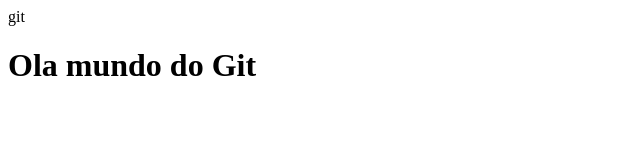
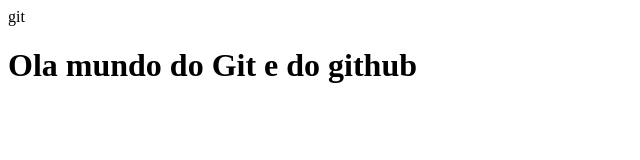
Before and after one commit to felpsthsatan/aula-de-git-, a plain HTML site: page index.html in a window 1280 px wide. Shown: the whole page, without its empty margins (0-640 px from the left). Drawn offline with Linux system fonts and the light colour scheme.

Commit message:
adicionamos a palavra Github

```diff
--- a/index.html
+++ b/index.html
@@ -9,7 +9,7 @@
 </head>
 
 <body>
-  <h1>Ola mundo do Git</h1>
+  <h1>Ola mundo do Git e do github</h1>
   <script src="js/index.js"></script>
 </body>
 
```
